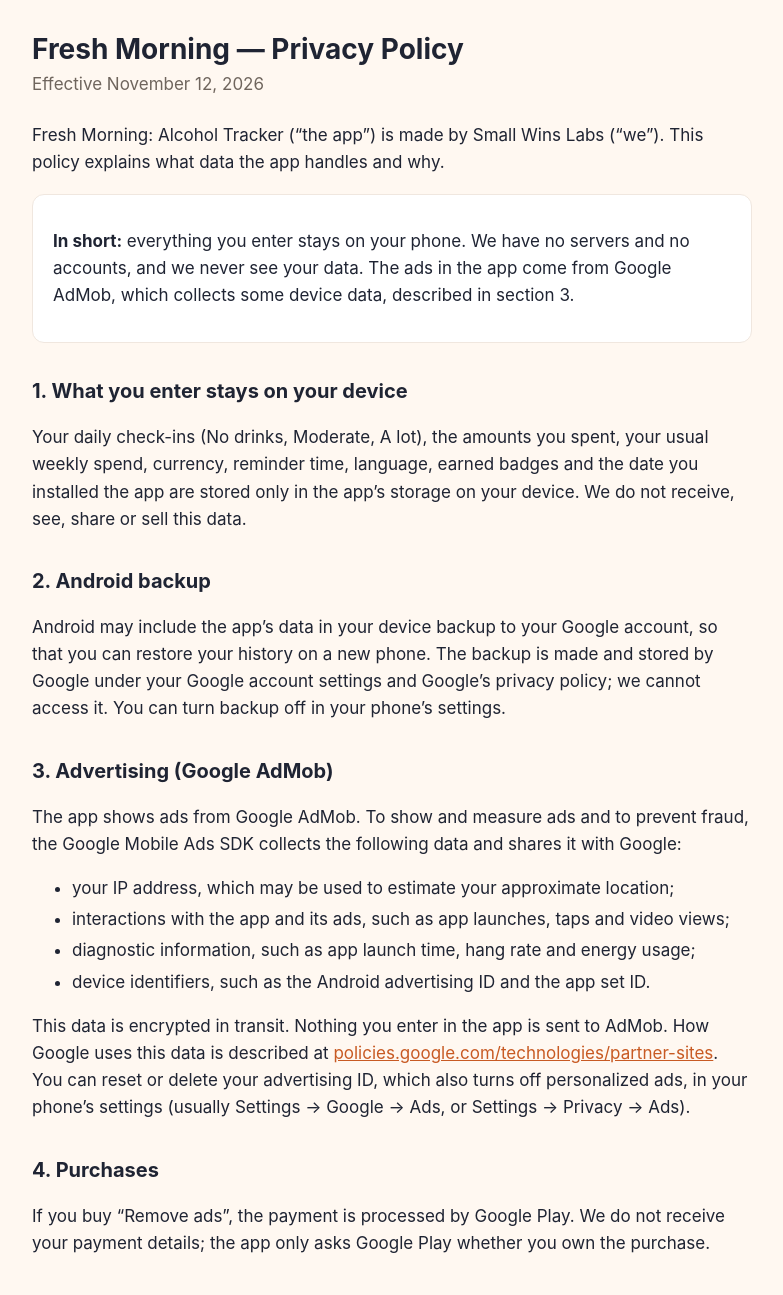
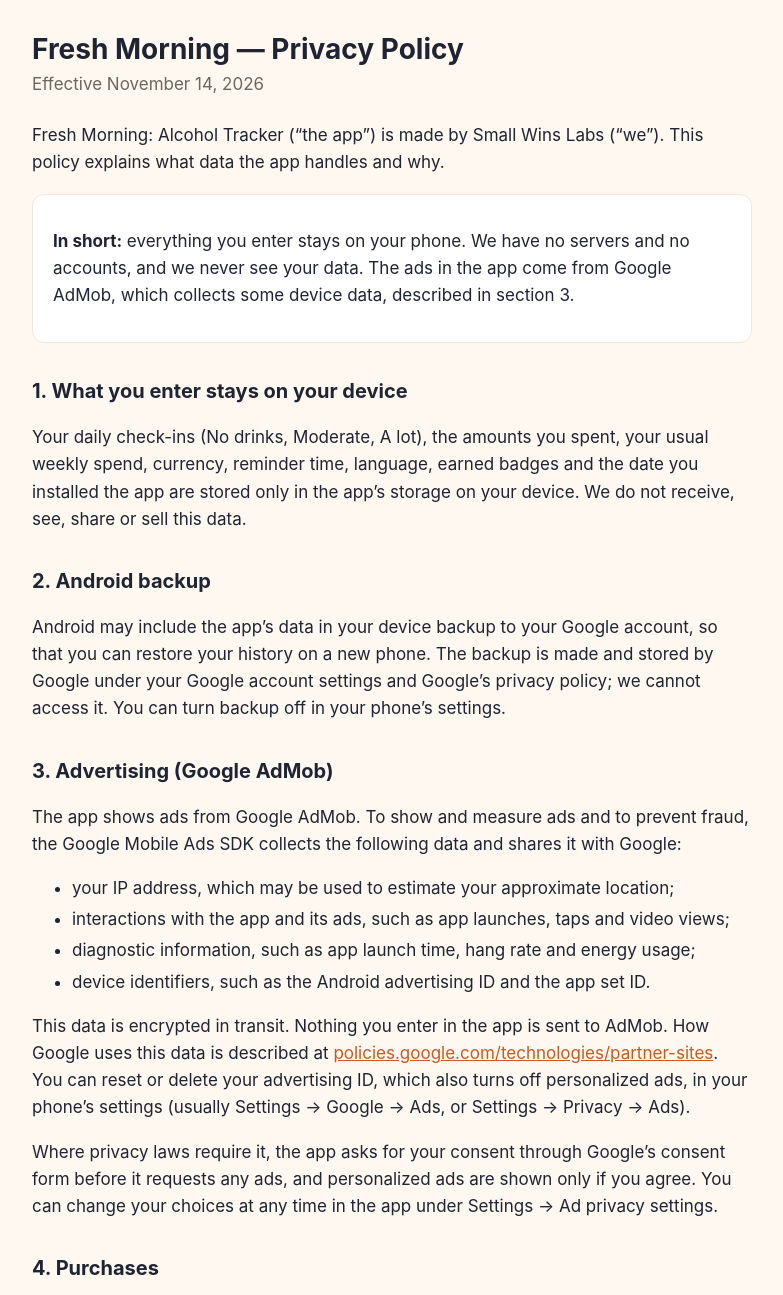
Before and after one commit to smallwinslabs/smallwinslabs.github.io, a plain HTML site: page fresh-morning/privacy/index.html in a window 1280 px wide. Shown: the top 1295 px of the page, without its empty margins (248-1031 px from the left). Drawn offline with Linux system fonts and the light colour scheme.

Commit message:
Say in the Fresh Morning privacy policy how ad consent is asked for and changed

```diff
--- a/fresh-morning/privacy/index.html
+++ b/fresh-morning/privacy/index.html
@@ -54,7 +54,7 @@
   <body>
     <main>
       <h1>Fresh Morning — Privacy Policy</h1>
-      <p class="date">Effective November 12, 2026</p>
+      <p class="date">Effective November 14, 2026</p>
 
       <p>
         Fresh Morning: Alcohol Tracker (“the app”) is made by Small Wins Labs (“we”). This policy
@@ -104,6 +104,11 @@
         >. You can reset or delete your advertising ID, which also turns off personalized ads, in
         your phone’s settings (usually Settings → Google → Ads, or Settings → Privacy → Ads).
       </p>
+      <p>
+        Where privacy laws require it, the app asks for your consent through Google’s consent form
+        before it requests any ads, and personalized ads are shown only if you agree. You can
+        change your choices at any time in the app under Settings → Ad privacy settings.
+      </p>
 
       <h2>4. Purchases</h2>
       <p>
```
